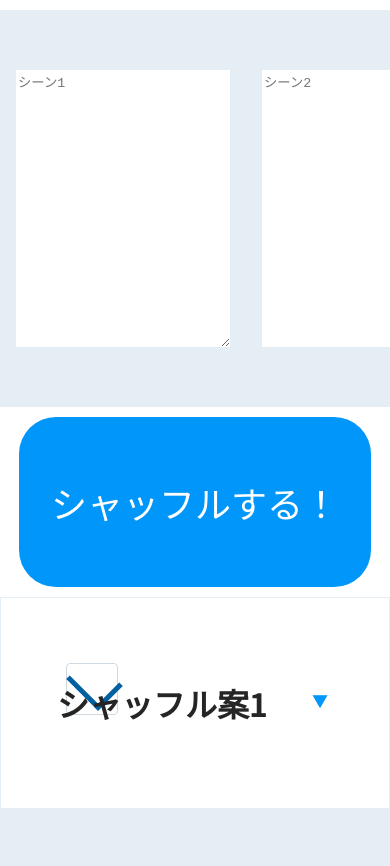
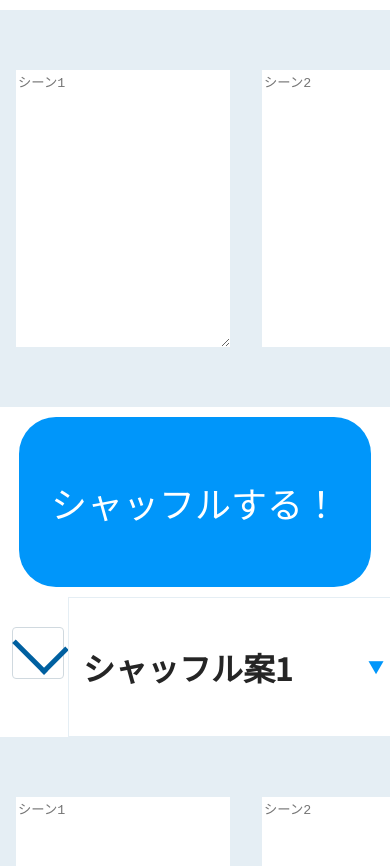
Before and after one commit to 1115-reika/hakogaki-shuffler, a plain HTML site: page index.html in a window 390 px wide. Shown: the part 190-1056 px from the top of the page. Drawn offline with nearby package versions, Linux system fonts and the light colour scheme.

Commit message:
スマホ修正

```diff
--- a/styles_sp.css
+++ b/styles_sp.css
@@ -91,6 +91,23 @@ main {
   padding: 0.8125rem;
 }
 
+.checkbox{
+  top:1.875rem;
+  left:0.75rem;
+}
+
+.tab_b{
+  width: 19rem;
+  margin-left: 4.25rem;
+  padding:1.5rem  0.875rem;
+}
+
+
+summary .arrow::after{
+  top: 3.75rem;
+  right: 1rem;
+}
+
 
 /* 横スクロールコンテナの設定 */
     .scene {
```
